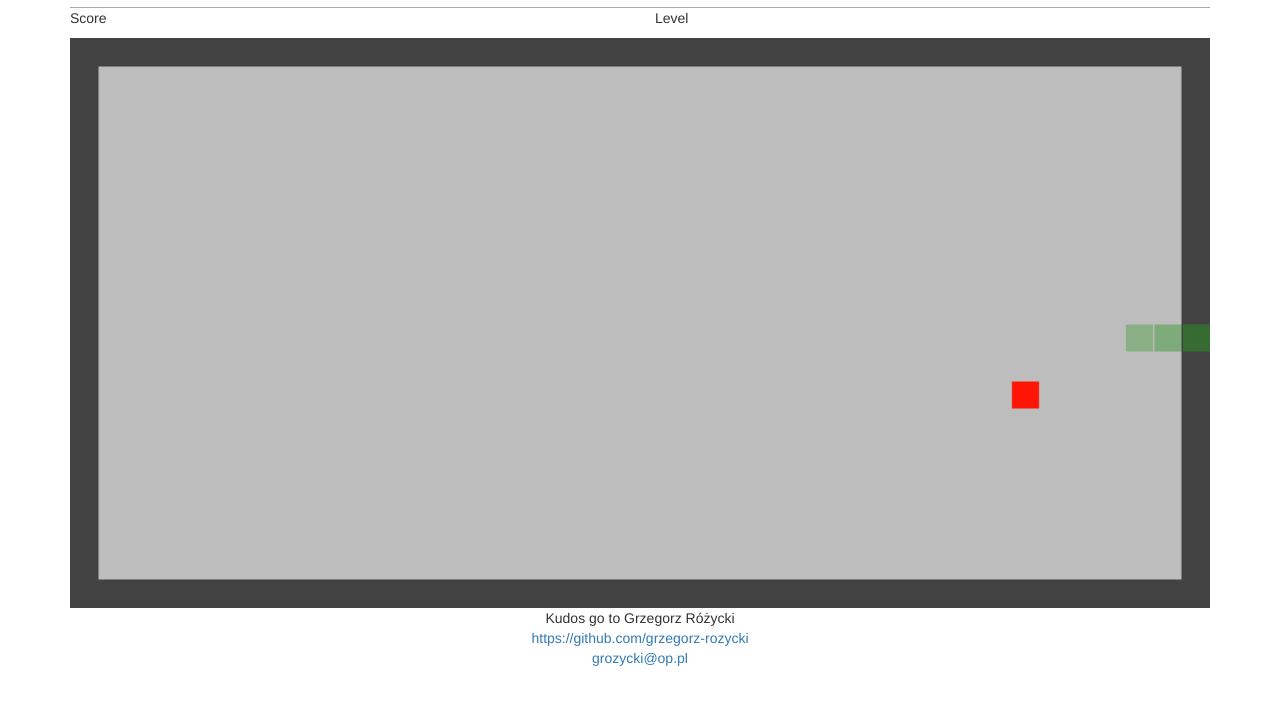
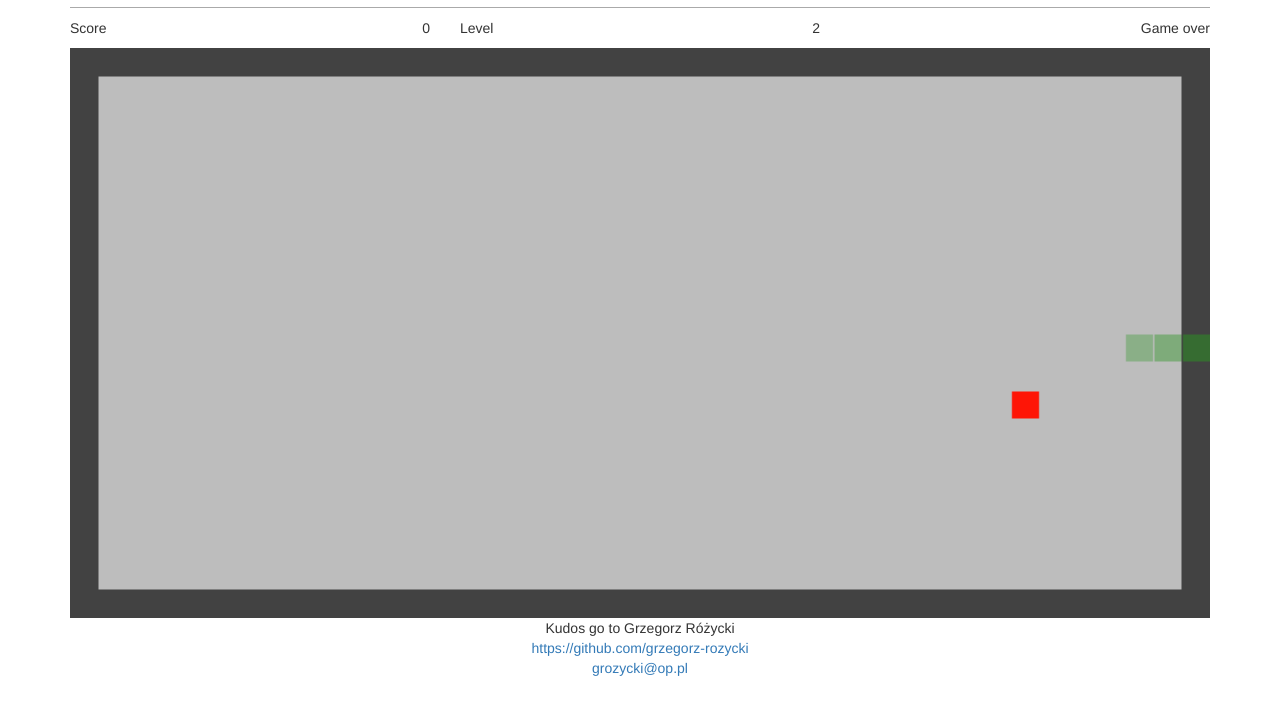
Before and after one commit to grzegorz-rozycki/snake-js, a plain HTML site: page index.html in a window 1280 px wide. Shown: the part 49-764 px from the top of the page. Drawn offline with nearby package versions, Linux system fonts and the light colour scheme.

Commit message:
display game state, score and level information

```diff
--- a/css/main.css
+++ b/css/main.css
@@ -1,11 +1,16 @@
 .header {
-	border-bottom: solid 1px #aaa;
+    border-bottom: solid 1px #aaa;
 }
 
-#canvas-wrapper {
-	margin-top: 10px;
+#info {
+    margin-top: 10px;
+    margin-bottom: 10px;
+}
+
+#score, #level, #status {
+    text-align: right;
 }
 
 footer {
-	text-align: center;
+    text-align: center;
 }
--- a/index.html
+++ b/index.html
@@ -21,11 +21,20 @@
             <h3 class="text-muted">SnakeJS</h3>
           </div>
           <div id="info" class="row">
-            <div id="score" class="col-xs-6">
+            <div class="col-xs-1">
                 Score
             </div>
-            <div id="level" class="col-xs-6">
+            <div id="score" class="col-xs-3">
+                Score
+            </div>
+            <div class="col-xs-1">
                 Level
+            </div>
+            <div id="level" class="col-xs-3">
+                Level
+            </div>
+            <div id="status" class="col-xs-4">
+                status
             </div>
           </div>
           <div id="canvas-wrapper" class="row">
--- a/js/snake.js
+++ b/js/snake.js
@@ -3,6 +3,7 @@ window.snake = (function () {
     var api = Object.create(null),    // public methods
         conf = Object.create(null),   // configuration object
         collected = 0,                // collected fruits count
+        domElement = Object.create(null),
         isInitiated = false,          // is initiated flag
         isOver = false,               // is game over flag
         level = 1,                    // current level; used to get propper timeout, score per fruit
@@ -10,7 +11,11 @@ window.snake = (function () {
         module = Object.create(null), // holds reference to graphics, physics and controls modules
         score = 0;                    // current score
 
-    conf.canvasSelector = '#canvas'; // id of canvas element to draw to
+    conf.selector = Object.create(null);
+    conf.selector.canvas = '#canvas';// id of canvas element to draw to
+    conf.selector.score = '#score';  // id of score label
+    conf.selector.level = '#level';  // id of level label
+    conf.selector.status = '#status';// id of status label
     conf.tileSize = 20;              // size of tile in pixels; this will be recalculated on init
     conf.mapHeight = 20;             // game map height in tiles; pixels = tileSize * mapHeight
     conf.mapWidth = 40;              // game map width in tiles; pixels = tileSize * mapWidth
@@ -29,12 +34,13 @@ window.snake = (function () {
     function collisionHandler() {
         isOver = true;
         module.graphics.isPulsing = true;
-        console.log('game over man! you scored ' + score + ' pts.');
+        writeToElement('status', 'Game over');
     }
 
     function collectionHandler() {
         collected += 1;
         score += conf.pointMap[level];
+        writeToElement('score', score);
 
         // can increment level?
         if ((conf.levelMap.length - 1) > level) {
@@ -42,7 +48,7 @@ window.snake = (function () {
             if (collected >= conf.levelMap[level]) {
                 level += 1;
                 loop.timeout = conf.speedMap[level];
-                console.log('level up!');
+                writeToElement('level', level + 1);
             }
         }
 
@@ -78,6 +84,11 @@ window.snake = (function () {
         }
     }
 
+    function writeToElement(element, text) {
+        if (element in domElement) {
+            domElement[element].textContent = text;
+        }
+    }
 
     api.init = function () {
         var canvas,
@@ -85,9 +96,13 @@ window.snake = (function () {
 
         if (!isInitiated) {
             // determine tile size in pixels
-            canvas = document.querySelector(conf.canvasSelector);
+            canvas = document.querySelector(conf.selector.canvas);
             conf.tileSize = Math.min(Math.round(canvas.width / conf.mapWidth),
                     (Math.round(canvas.height / conf.mapHeight)));
+            // get needed DOM element reference
+            domElement.score = document.querySelector(conf.selector.score);
+            domElement.level = document.querySelector(conf.selector.level);
+            domElement.status = document.querySelector(conf.selector.status);
             // loop configuration
             loop.frameRequest = null;
             loop.lastAction = 0;
@@ -108,11 +123,14 @@ window.snake = (function () {
             module.graphics.tileSize = conf.tileSize;
             module.graphics.mapWidth = conf.mapWidth;
             module.graphics.mapHeight = conf.mapHeight;
-            module.graphics.init(conf.canvasSelector);
+            module.graphics.init(conf.selector.canvas);
 
             // bind phisics observers
             module.physics.addHandler(Physics.COLLISION_EVENT, collisionHandler);
             module.physics.addHandler(Physics.COLLECTION_EVENT, collectionHandler);
+            // write initial score and level values
+            writeToElement('score', score);
+            writeToElement('level', level + 1);
             isInitiated = true;
         }
     };
@@ -120,6 +138,7 @@ window.snake = (function () {
     api.start = function () {
         if (!isOver && !loop.frameRequest) {
             loop.frameRequest = window.requestAnimationFrame(step);
+            writeToElement('status', 'Game running');
         }
     };
 
@@ -127,6 +146,7 @@ window.snake = (function () {
         if (loop.frameRequest) {
             window.cancelAnimationFrame(loop.frameRequest);
             loop.frameRequest = null;
+            writeToElement('status', 'Game paused');
         }
     };
 
```
